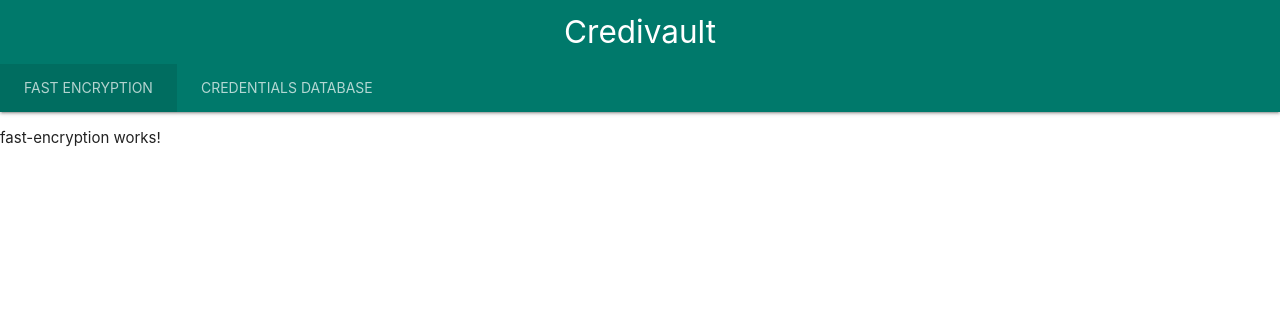
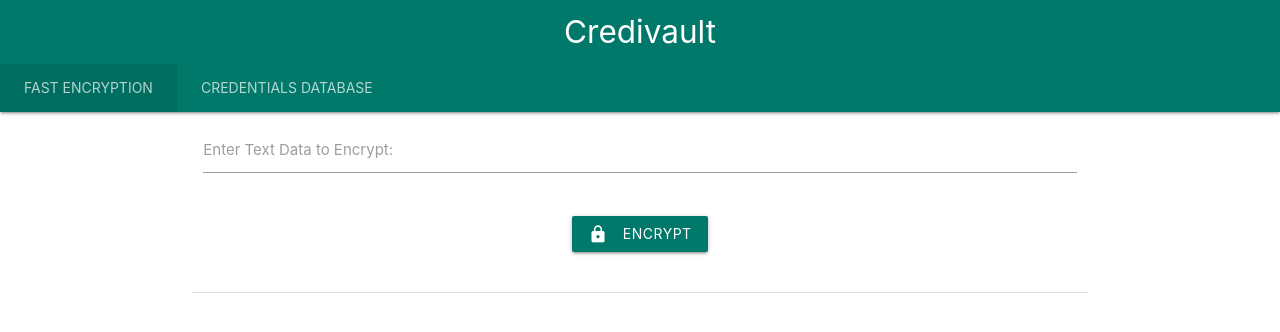
Before and after one commit to Francesco99975/credivault, an Angular app: page /fast in a window 1280 px wide. Shown: the top 332 px of the page. Built offline with nearby package versions, Linux system fonts and the light colour scheme.

Commit message:
added services and fast encryption functionality

```diff
--- a/src/app/fast-encryption/fast-encryption.component.html
+++ b/src/app/fast-encryption/fast-encryption.component.html
@@ -1 +1,40 @@
-<p>fast-encryption works!</p>
+<div class="container">
+  <div class="row">
+    <form class="col s12" [formGroup]="form" (ngSubmit)="onSubmit()">
+      <div class="row">
+        <div class="input-field col s12">
+          <label for="message">Enter Text Data to Encrypt: </label>
+          <input
+            type="text"
+            name="message"
+            id="message"
+            formControlName="message"
+          />
+        </div>
+      </div>
+      <div class="row">
+        <div class="col s12 center-align">
+          <button type="submit" class="btn teal darken-2">
+            <span>Encrypt</span>
+            <i class="material-icons left">lock</i>
+          </button>
+        </div>
+      </div>
+    </form>
+  </div>
+  <div class="divider"></div>
+  <div class="row" *ngIf="loading && !encryptedMessage">
+    <div class="col s12 center-align">
+      <div class="progress">
+        <div class="indeterminate"></div>
+      </div>
+    </div>
+  </div>
+  <div class="row" *ngIf="encryptedMessage">
+    <div class="col s12 center-align">
+      <textarea name="encrypted" id="encrypted" cols="30" rows="10">{{
+        encryptedMessage
+      }}</textarea>
+    </div>
+  </div>
+</div>
--- a/src/app/fast-encryption/fast-encryption.component.ts
+++ b/src/app/fast-encryption/fast-encryption.component.ts
@@ -1,15 +1,36 @@
 import { Component, OnInit } from '@angular/core';
+import { FormGroup, FormControl, Validators } from '@angular/forms';
+import { ApiService } from '../services/api.service';
+import { LoadingService } from '../services/loading.service';
 
 @Component({
   selector: 'app-fast-encryption',
   templateUrl: './fast-encryption.component.html',
-  styleUrls: ['./fast-encryption.component.scss']
+  styleUrls: ['./fast-encryption.component.scss'],
 })
 export class FastEncryptionComponent implements OnInit {
+  form = new FormGroup({
+    message: new FormControl(null, Validators.required),
+  });
 
-  constructor() { }
+  encryptedMessage: string = '';
+  loading: boolean = false;
+
+  constructor(private api: ApiService, private loader: LoadingService) {}
 
   ngOnInit(): void {
+    this.loader.loading.subscribe((load: boolean) => {
+      this.loading = load;
+    });
   }
 
+  onSubmit() {
+    this.api
+      .getEncryptedData({ data: this.form.get('message').value })
+      .subscribe((res: any) => {
+        this.encryptedMessage = res.data;
+        this.loader.stop();
+        this.form.reset();
+      });
+  }
 }
--- /dev/null
+++ b/src/app/services/api.service.ts
@@ -0,0 +1,18 @@
+import { Injectable } from '@angular/core';
+import { HttpClient } from '@angular/common/http';
+import { LoadingService } from './loading.service';
+
+@Injectable({
+  providedIn: 'root',
+})
+export class ApiService {
+  constructor(private http: HttpClient, private loader: LoadingService) {}
+
+  getEncryptedData(fields: any) {
+    this.loader.start();
+    return this.http.post(
+      'https://bme-encdec-server.herokuapp.com/encrypt',
+      fields
+    );
+  }
+}
--- /dev/null
+++ b/src/app/services/loading.service.ts
@@ -0,0 +1,19 @@
+import { Injectable } from '@angular/core';
+import { Subject } from 'rxjs';
+
+@Injectable({
+  providedIn: 'root',
+})
+export class LoadingService {
+  loading: Subject<boolean> = new Subject<boolean>();
+
+  constructor() {}
+
+  start() {
+    this.loading.next(true);
+  }
+
+  stop() {
+    this.loading.next(false);
+  }
+}
```
Also changed, not shown: 2 other files (tests, documents, lock files or other folders).
